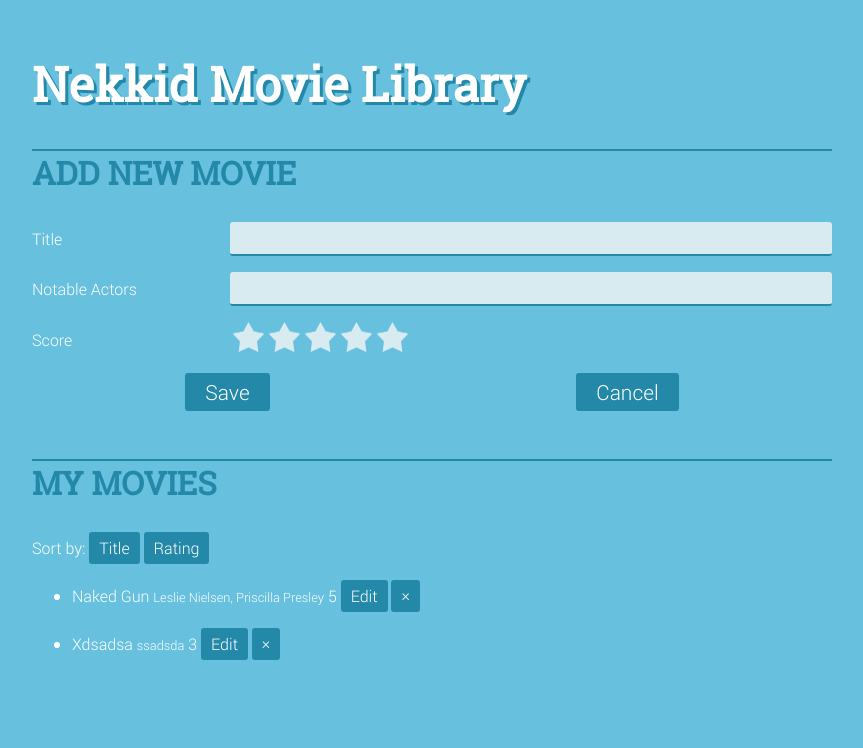
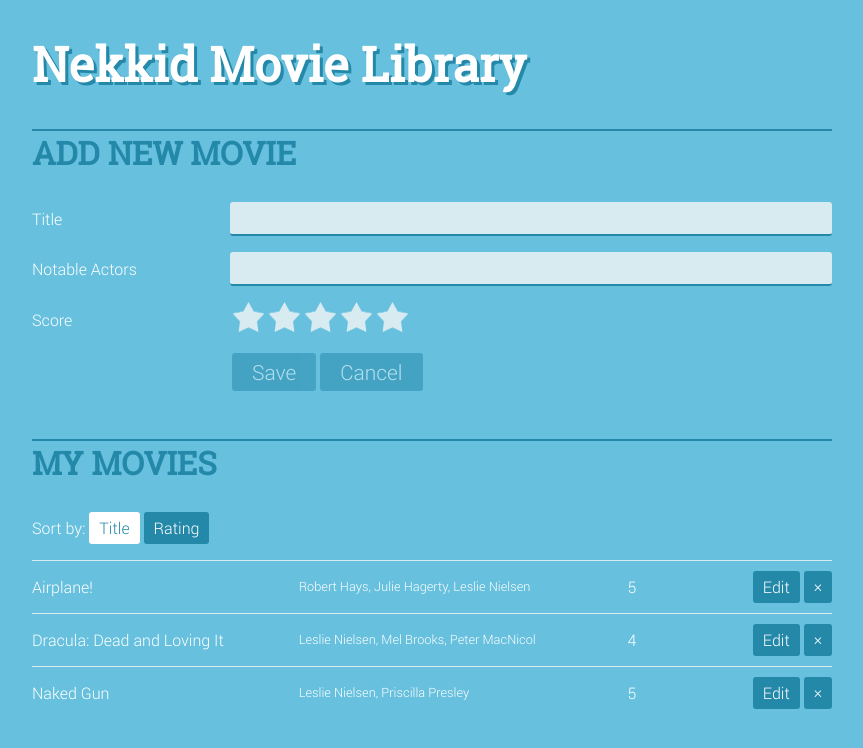
Before and after one commit to Mottokrosh/Presentations, a plain HTML site: page Angular101/Demo1/angular.html in a window 1280 px wide. Shown: the whole page, without its empty margins (208-1071 px from the left). Drawn offline with Linux system fonts and the light colour scheme.

Commit message:
Finished demo 1

```diff
--- a/Angular101/Demo1/angular.html
+++ b/Angular101/Demo1/angular.html
@@ -27,22 +27,30 @@
 					<my-stars score="movie.score"></my-stars>
 				</p>
 				<p>
-					<button ng-click="saveMovie()" class="large" ng-disabled="!AddEditForm.$valid">Save</button>
-					<button ng-click="resetMovie()" class="large">Cancel</button>
+					<label></label>
+					<span>
+						<button ng-click="saveMovie()" class="large" ng-disabled="!AddEditForm.$valid">Save</button>
+						<button ng-click="resetMovie()" class="large" ng-disabled="AddEditForm.$pristine">Cancel</button>
+					</span>
 				</p>
 			</form>
 		</section>
 
 		<section>
 			<h2>My Movies</h2>
-			<p>Sort by: <button ng-click="predicate = 'title'">Title</button> <button ng-click="predicate = 'score'">Rating</button></p>
+			<p>Sort by:
+				<button ng-click="predicate = 'title'" ng-class="{ active: predicate == 'title' }">Title</button>
+				<button ng-click="predicate = 'score'" ng-class="{ active: predicate == 'score' }">Rating</button>
+			</p>
 			<ul ng-repeat="m in movies | orderBy: predicate">
 				<li>
-					{{m.title}}
+					<span class="title">{{m.title}}</span>
 					<small>{{m.actors}}</small>
-					<span>{{m.score}}</span>
-					<button ng-click="editMovie(m)">Edit</button>
-					<button ng-click="deleteMovie(m)">&times;</button>
+					<span class="score">{{m.score}}</span>
+					<span class="actions">
+						<button ng-click="editMovie(m)">Edit</button>
+						<button ng-click="deleteMovie(m)">&times;</button>
+					</span>
 				</li>
 			</ul>
 		</section>
--- a/Angular101/Demo1/css/main.css
+++ b/Angular101/Demo1/css/main.css
@@ -2,7 +2,7 @@
 body {
 	max-width: 800px;
 	margin: 0 auto;
-	padding: 20px;
+	padding: 0 20px;
 	background: #66c0de;
 	color: #fff;
 	font-family: 'robotolight', sans-serif;
@@ -28,10 +28,18 @@ button {
 	border: none;
 	border-radius: 3px;
 	padding: 5px 10px;
+	transition: all 0.5s ease;
+}
+button[disabled] {
+	opacity: 0.5;
 }
 button.large {
 	font-size: 1.3em;
 	padding: 5px 20px;
+}
+button.active {
+	color: #2488a9;
+	background: #fff;
 }
 section {
 	border-top: 2px solid #2488a9;
@@ -47,10 +55,6 @@ form p > label {
 	flex: 1;
 	align-self: center;
 }
-form p > button {
-	flex: none;
-	margin: 0 auto;
-}
 input, select {
 	background: #d8ebf1;
 	border: none;
@@ -59,8 +63,35 @@ input, select {
 	color: #2488a9;
 	border-radius: 3px;
 }
+ul {
+	list-style: none;
+	padding: 0;
+	margin: 0;
+}
+li {
+	display: flex;
+	justify-content: space-between;
+	border-top: 1px solid #d8ebf1;
+	padding: 10px 0;
+}
+li > * {
+	flex: 1;
+	align-self: center;
+}
+li > small, li > .title {
+	flex: 2;
+}
+li > .score {
+	text-align: center;
+}
+:focus {
+	outline-color: #ff69b4;
+}
 .stars img {
 	max-width: 32px;
 	height: auto;
 	cursor: pointer;
 }
+.actions {
+	text-align: right;
+}
--- a/Angular101/Demo1/js/scripts.js
+++ b/Angular101/Demo1/js/scripts.js
@@ -12,9 +12,14 @@ nekkidApp.controller('MovieCtrl', function ($scope) {
 			score: 5
 		},
 		{
-			title: 'Xdsadsa',
-			actors: 'ssadsda',
-			score: 3
+			title: 'Dracula: Dead and Loving It',
+			actors: 'Leslie Nielsen, Mel Brooks, Peter MacNicol',
+			score: 4
+		},
+		{
+			title: 'Airplane!',
+			actors: 'Robert Hays, Julie Hagerty, Leslie Nielsen',
+			score: 5
 		}
 	];
 
```
